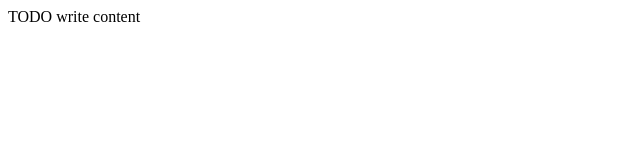
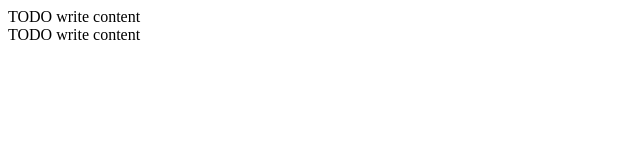
Before and after one commit to Josht114/BJJTutorial, a plain HTML site: page public_html/guardbottom.html in a window 1280 px wide. Shown: the whole page, without its empty margins (0-640 px from the left). Drawn offline with Linux system fonts and the light colour scheme.

Commit message:
new branch for guard bottom page

```diff
--- a/public_html/guardbottom.html
+++ b/public_html/guardbottom.html
@@ -12,5 +12,9 @@
     </head>
     <body>
         <div>TODO write content</div>
+        <div>TODO write content</div>
+
+
+
     </body>
 </html>
```
